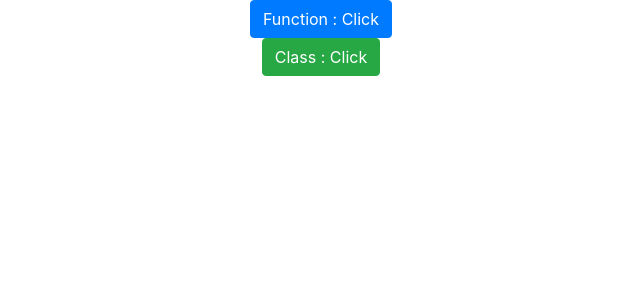
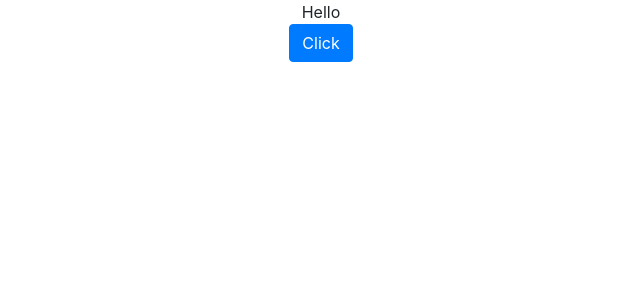
Before and after one commit to ADCPD/React-fondamental, a React (Create React App) app: page / in a window 1280 px wide. Shown: the top 300 px of the page, without its empty margins (319-959 px from the left). Built offline with nearby package versions, Linux system fonts and the light colour scheme.

Commit message:
Binding event handler

```diff
--- a/src/App.js
+++ b/src/App.js
@@ -1,18 +1,13 @@
 import React, { Component } from 'react';
 import './App.css';
-//import Hello from './components/Hello;
-//import Greet from './components/Greet';
-//import Message from './components/Message';
-//import Counter from './components/Counter';
-//import Welcome from './components/Welcome';
-import FunctionClick from './components/EventHandling/FunctionClick';
-import ClassClick from './components/EventHandling/ClassClick';
+
+import EventBind from './components/EventHandler/EventBind';
+
 class App extends Component {
   render() {
     return (
       <div className="App">
-         <FunctionClick />
-         <ClassClick />
+         <EventBind />
       </div>
     );
  }
--- /dev/null
+++ b/src/components/EventHandler/EventBind.jsx
@@ -0,0 +1,35 @@
+import React, {Component} from 'react';
+import { Button } from 'react-bootstrap';
+
+class EventBind extends Component {
+
+    constructor(props)
+    {
+        super(props)
+        this.state = {
+            message:'Hello'
+        }
+    }
+
+    clickHandler() {
+
+
+        this.setState(
+            {
+                message : "GoodBy !!"
+            }
+        )
+    }
+
+    render() {
+        return (
+            <div>
+                <div>{this.state.message}</div>
+                    {/* <Button onClick={ this.clickHandler.bind(this) }>Click</Button> */}
+                <Button onClick={ () => this.clickHandler() }>Click</Button>
+            </div>
+        )
+    }
+}
+
+export default EventBind;
```
Also changed, not shown: src/components/EventHandling/ClassClick.jsx (indentation only), src/components/OnClick/Counter.jsx (renamed from src/components/Counter.jsx), src/components/OnClick/Message.jsx (renamed from src/components/Message.jsx), src/components/Props/Greet.js (renamed from src/components/Greet.js), src/components/Props/Welcome.js (renamed from src/components/Welcome.js).
